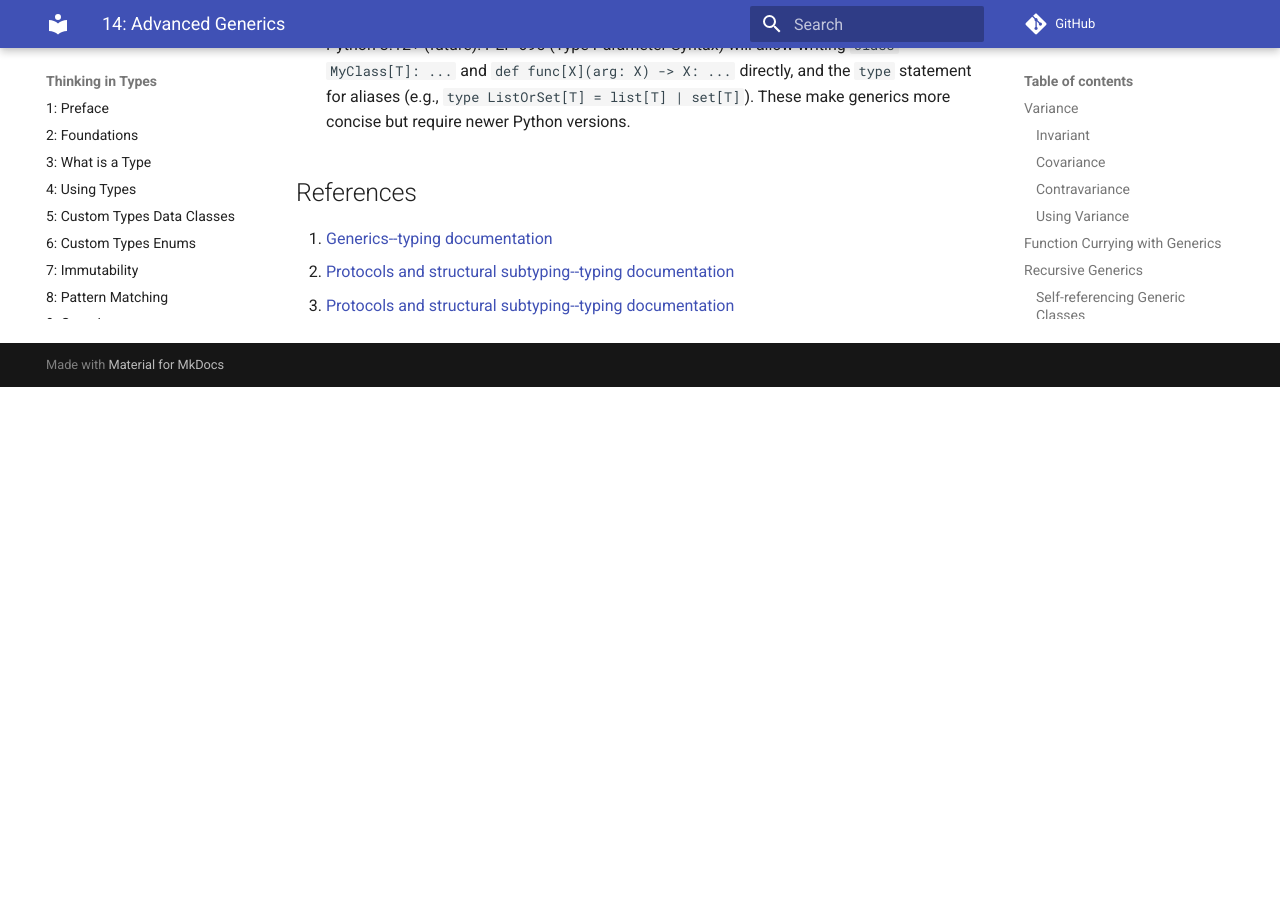
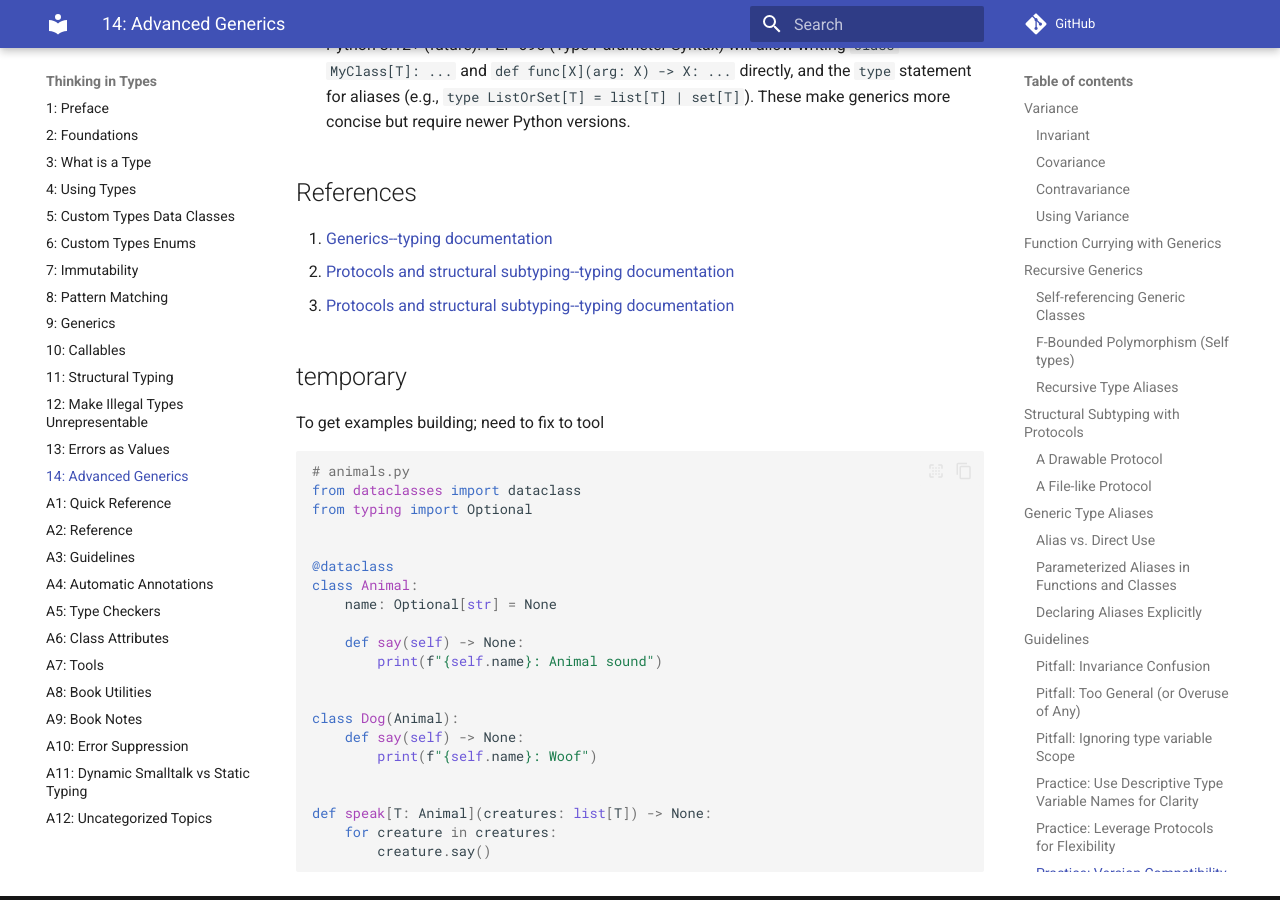
Before and after one commit to ThinkingInTypes/ThinkingInTypes.github.io, an MkDocs documentation site: the page built from Chapters/C14_Advanced_Generics.md, in a window 1280 px wide and 900 px high, scrolled down 16466 px. Built offline with MkDocs 1.6.1 and Material for MkDocs 9.7.7, drawn with Linux system fonts in a browser that asks for light colours; comment, search, counter and statistics services are not loaded; before the commit the page ends 16853 px from its top, so only the background shows below that; some of the changed text lies outside the part shown.

Commit message:
fix outputs

````diff
--- a/Chapters/C14_Advanced_Generics.md
+++ b/Chapters/C14_Advanced_Generics.md
@@ -783,3 +783,31 @@ Be aware of the Python version you are targeting:
 1. [Generics--typing documentation](https://typing.python.org/en/latest/reference/generics.html)
 2. [Protocols and structural subtyping--typing documentation](https://typing.python.org/en/latest/reference/protocols.html)
 3. [Protocols and structural subtyping--typing documentation](https://typing.python.org/en/latest/reference/protocols.html#protocol-types#:~:text=Structural%20subtyping%20is%20based%20on,latter%2C%20and%20with%20compatible%20types)
+
+## temporary
+
+To get examples building; need to fix to tool
+
+```python
+# animals.py
+from dataclasses import dataclass
+from typing import Optional
+
+
+@dataclass
+class Animal:
+    name: Optional[str] = None
+
+    def say(self) -> None:
+        print(f"{self.name}: Animal sound")
+
+
+class Dog(Animal):
+    def say(self) -> None:
+        print(f"{self.name}: Woof")
+
+
+def speak[T: Animal](creatures: list[T]) -> None:
+    for creature in creatures:
+        creature.say()
+```
````
Also changed, not shown: other parts of Chapters/C14_Advanced_Generics.md (+3 -3 lines), Chapters/C06_Custom_Types_Enums.md (+32 -6 lines), Chapters/Z11_Appendix_Dynamic_Smalltalk_vs_Static_Typing.md (+3 -1 lines).
